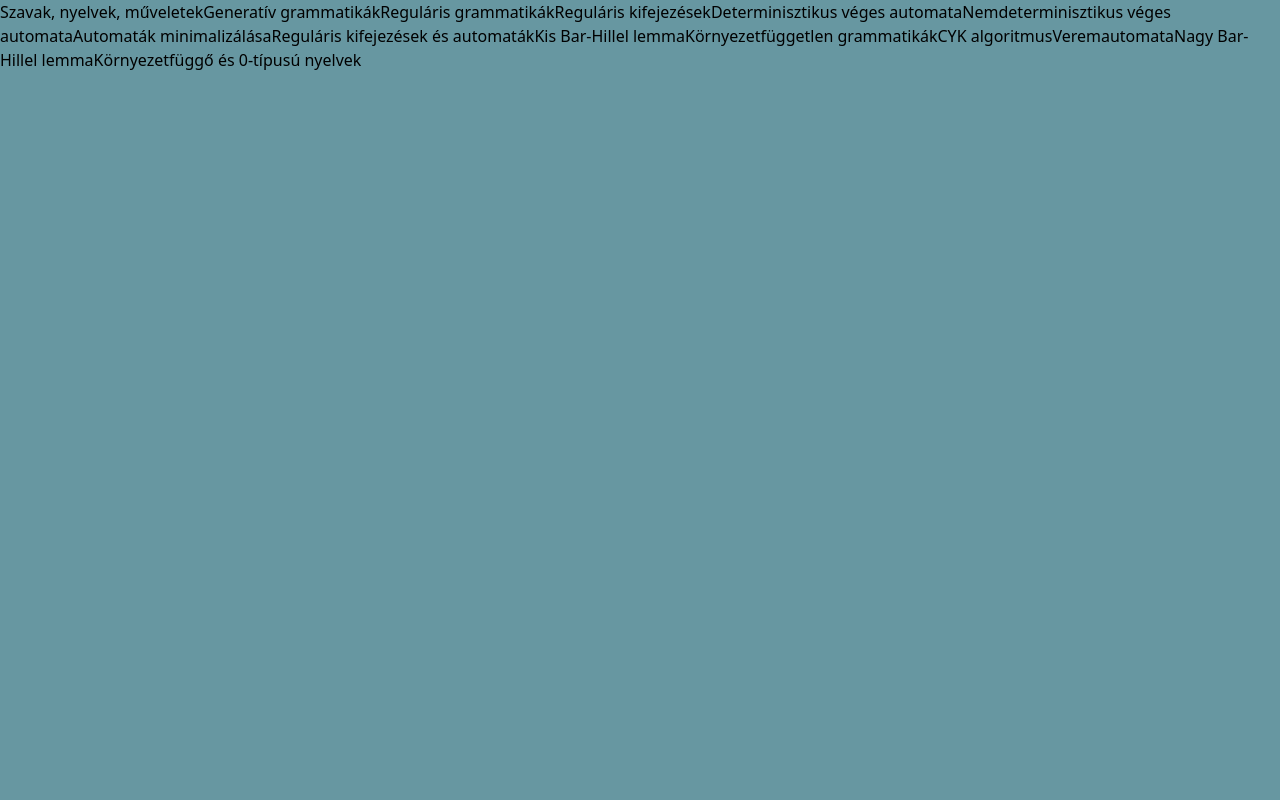
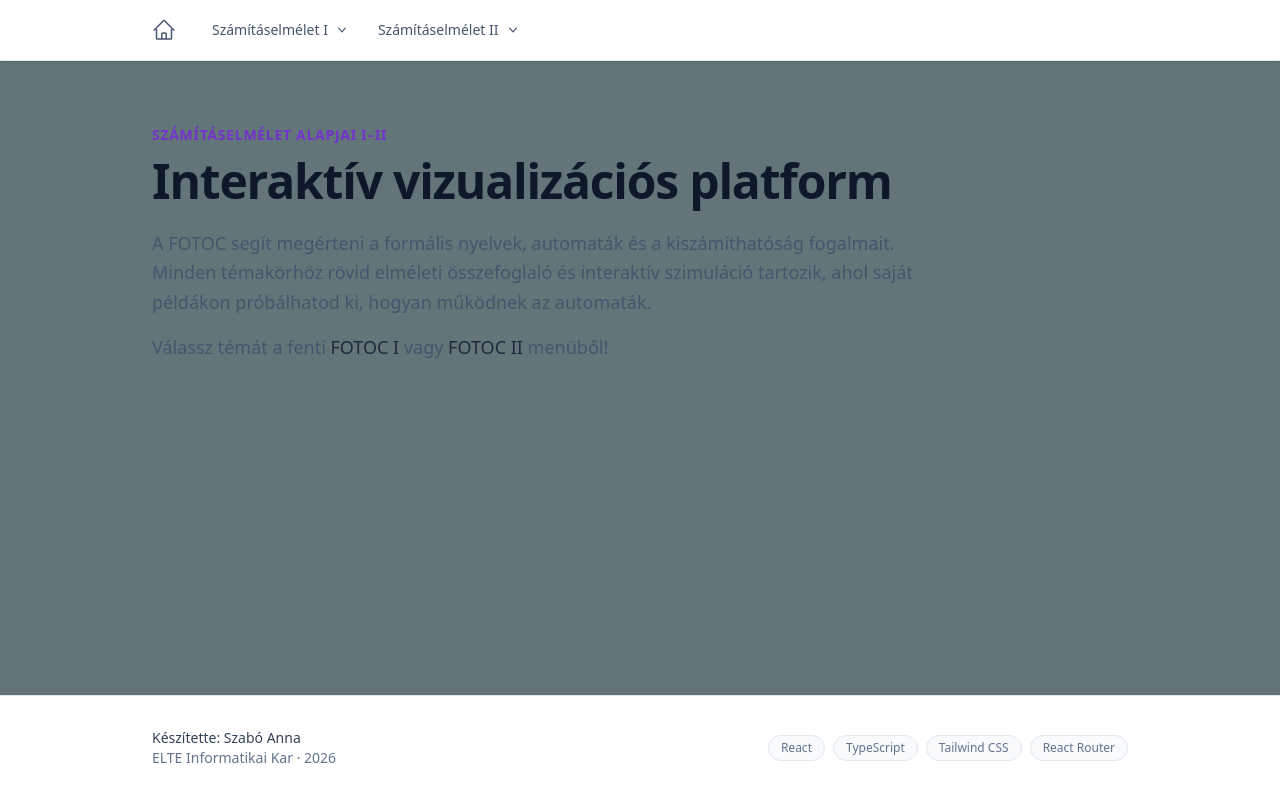
Before and after one commit to SZaboAnna21/thesis, a React (Vite) app in the folder apps/web/: page / in a window 1280 px wide. Built offline with nearby package versions, Linux system fonts and the light colour scheme.

Commit message:
homepage refactor

```diff
--- a/apps/web/src/index.css
+++ b/apps/web/src/index.css
@@ -15,7 +15,7 @@
   }
 
 body {
-background-color: #6797a1;
+background-color: #62767a;
 }
 
   #root {
--- a/apps/web/src/pages/Homepage.tsx
+++ b/apps/web/src/pages/Homepage.tsx
@@ -1,14 +1,51 @@
-import {topics} from "@fotoc/content"
-import { Link } from "react-router-dom";
+import { SiteHeader } from "../components/SiteHeader";
 
-export function Homepage(){
-    return(
-        <div>
-            {topics.map((topic) =>(
-               <Link key={topic.meta.id} to={`/topics/${topic.meta.id}`}>
-                    {topic.meta.title.hu}
-                    </Link>
-                 ))}
-            </div>
-    );
+const technologies = ["React", "TypeScript", "Tailwind CSS", "React Router"];
+
+export function Homepage() {
+  return (
+    <>
+      <SiteHeader />
+
+      <main className="mx-auto w-full max-w-5xl flex-1 px-6 py-16">
+        <section className="max-w-3xl">
+          <p className="mb-3 text-sm font-semibold uppercase tracking-wider text-brand-600">
+            Számításelmélet Alapjai I–II
+          </p>
+          <h1 className="mb-6 text-4xl font-bold tracking-tight text-slate-900 sm:text-5xl">
+            Interaktív vizualizációs platform
+          </h1>
+          <p className="text-lg leading-relaxed text-slate-600">
+            A FOTOC segít megérteni a formális nyelvek, automaták és a
+            kiszámíthatóság fogalmait. Minden témakörhöz rövid elméleti
+            összefoglaló és interaktív szimuláció tartozik, ahol saját
+            példákon próbálhatod ki, hogyan működnek az automaták.
+          </p>
+          <p className="mt-4 text-lg leading-relaxed text-slate-600">
+            Válassz témát a fenti <span className="font-medium text-slate-800">FOTOC I</span> vagy{" "}
+            <span className="font-medium text-slate-800">FOTOC II</span> menüből!
+          </p>
+        </section>
+      </main>
+
+      <footer className="border-t border-slate-200 bg-white">
+        <div className="mx-auto flex max-w-5xl flex-col gap-4 px-6 py-8 text-sm text-slate-500 sm:flex-row sm:items-center sm:justify-between">
+          <div>
+            <p className="font-medium text-slate-700">Készítette: Szabó Anna</p>
+            <p>ELTE Informatikai Kar · 2026</p>
+          </div>
+          <ul className="flex flex-wrap gap-2">
+            {technologies.map((tech) => (
+              <li
+                key={tech}
+                className="rounded-full border border-slate-200 bg-slate-50 px-3 py-1 text-xs"
+              >
+                {tech}
+              </li>
+            ))}
+          </ul>
+        </div>
+      </footer>
+    </>
+  );
 }
```
